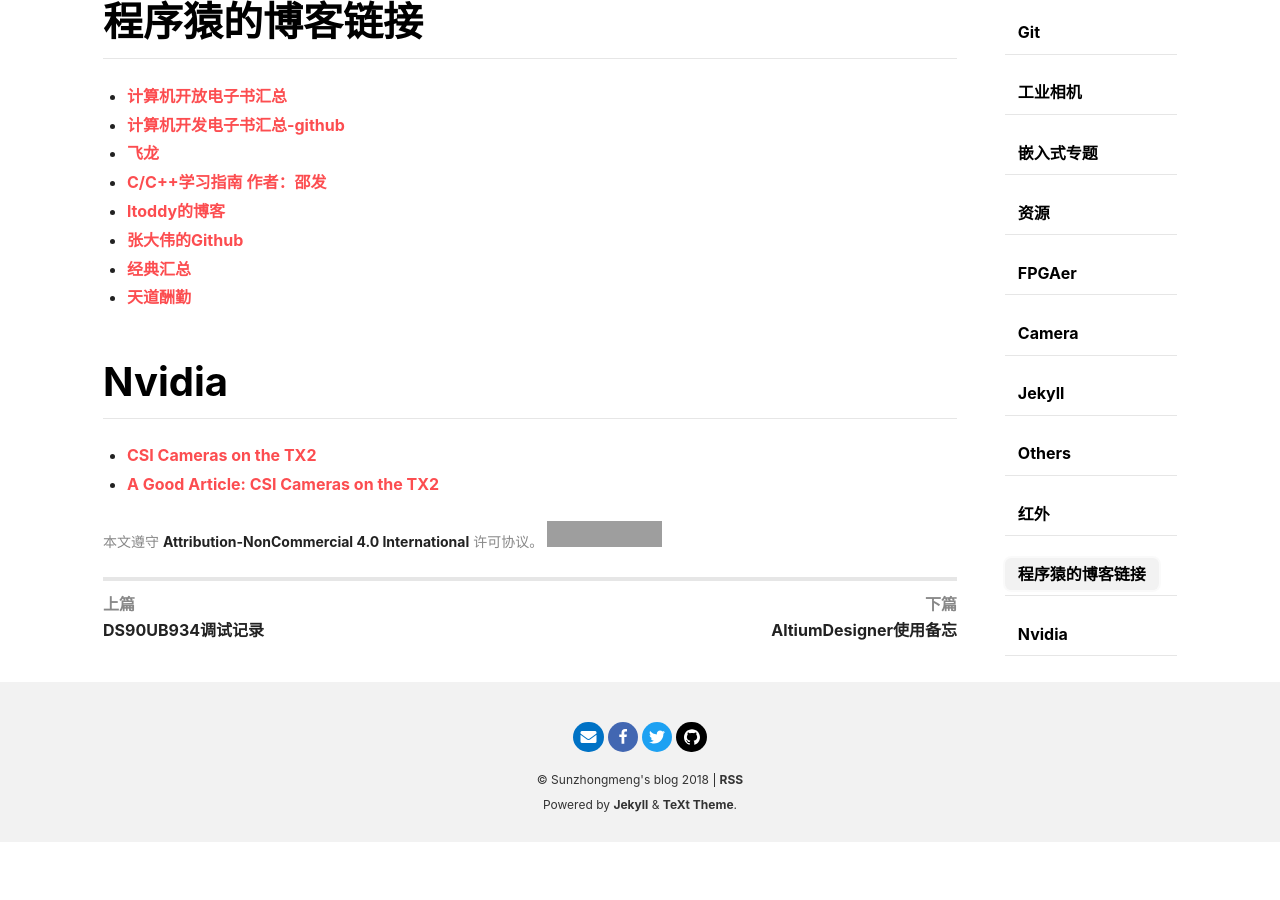
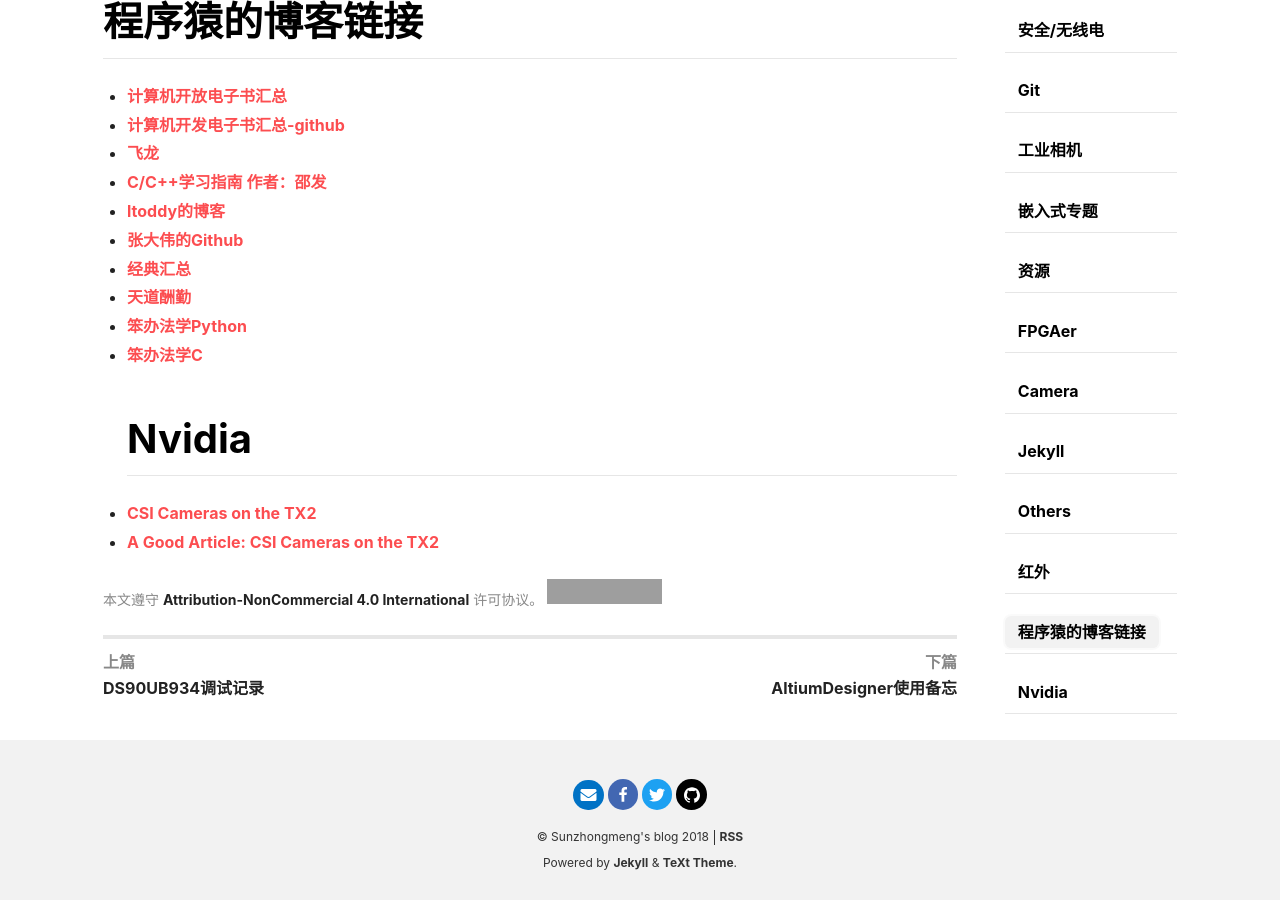
Before and after one commit to releung/sunzhongmeng.github.io, a Jekyll site: the page built from _posts/2018-10-10-links.md, in a window 1280 px wide and 900 px high, scrolled down 2878 px. Built offline with Jekyll 4.4.1, drawn with Linux system fonts in a browser that asks for light colours; nearby versions of some CDN libraries; comment, search, counter and statistics services are not loaded; before the commit the page ends 3720 px from its top, so only the background shows below that; grey boxes are pictures that could not be loaded.

Commit message:
change links

```diff
--- a/_posts/2018-10-10-links.md
+++ b/_posts/2018-10-10-links.md
@@ -76,7 +76,8 @@ key: 链接
 * [张大伟的Github](https://github.com/DreamAndDead)
 * [经典汇总](https://github.com/EbookFoundation/free-programming-books/blob/master/free-programming-books-zh.md#c)
 * [天道酬勤](https://blog.csdn.net/qq_38880380)
-
+* [笨办法学Python](https://learnpythonthehardway.org/)
+* [笨办法学C](https://wizardforcel.gitbooks.io/lcthw/content/introduction.html)
 # Nvidia
 * [CSI Cameras on the TX2](http://petermoran.org/csi-cameras-on-tx2/#getting-video-off-a-csi-camera)
 * [A Good Article: CSI Cameras on the TX2 ](https://www.jetsonhacks.com/2017/08/30/a-good-article-csi-cameras-on-the-tx2-the-easy-way/)
```
